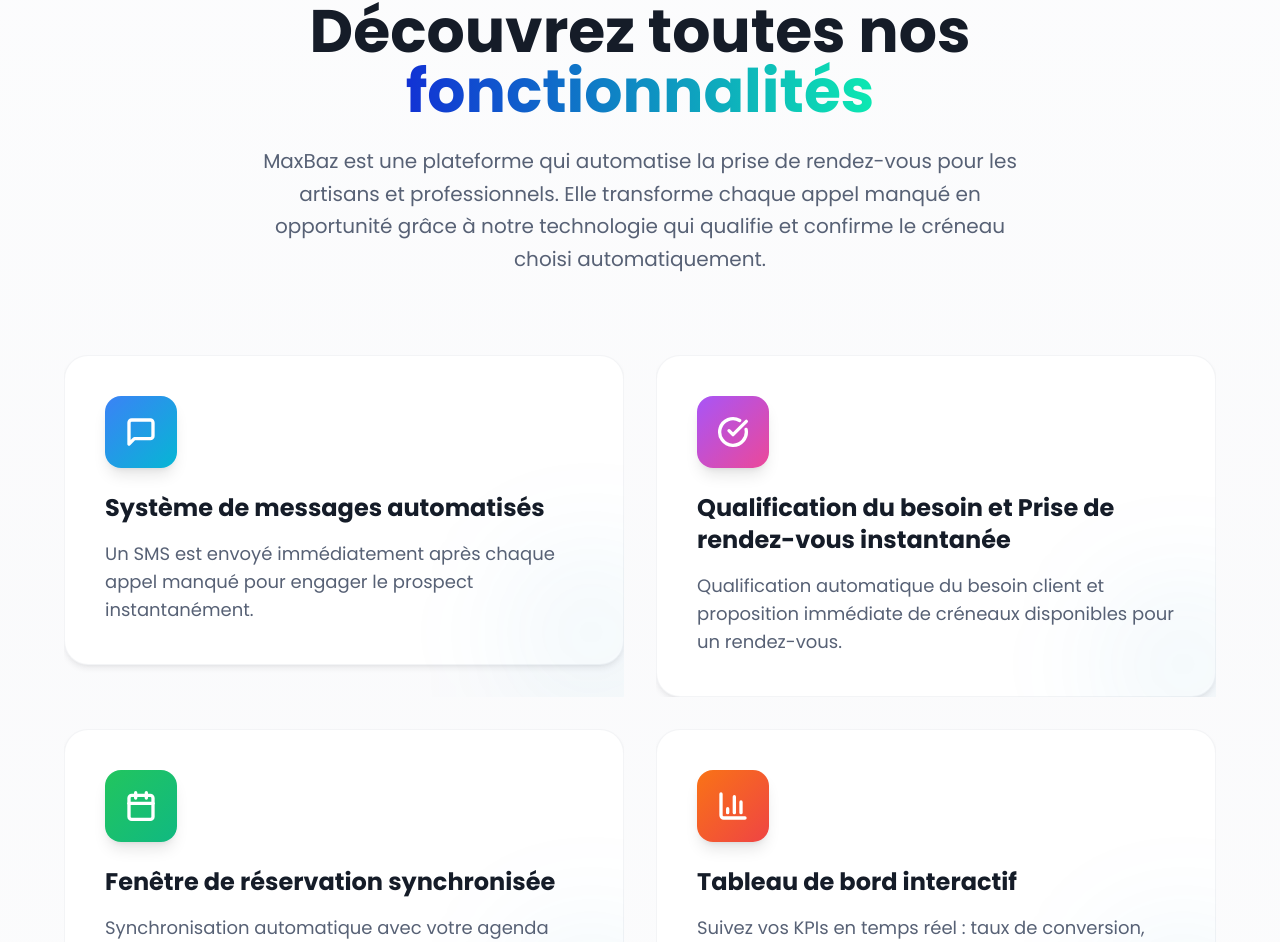
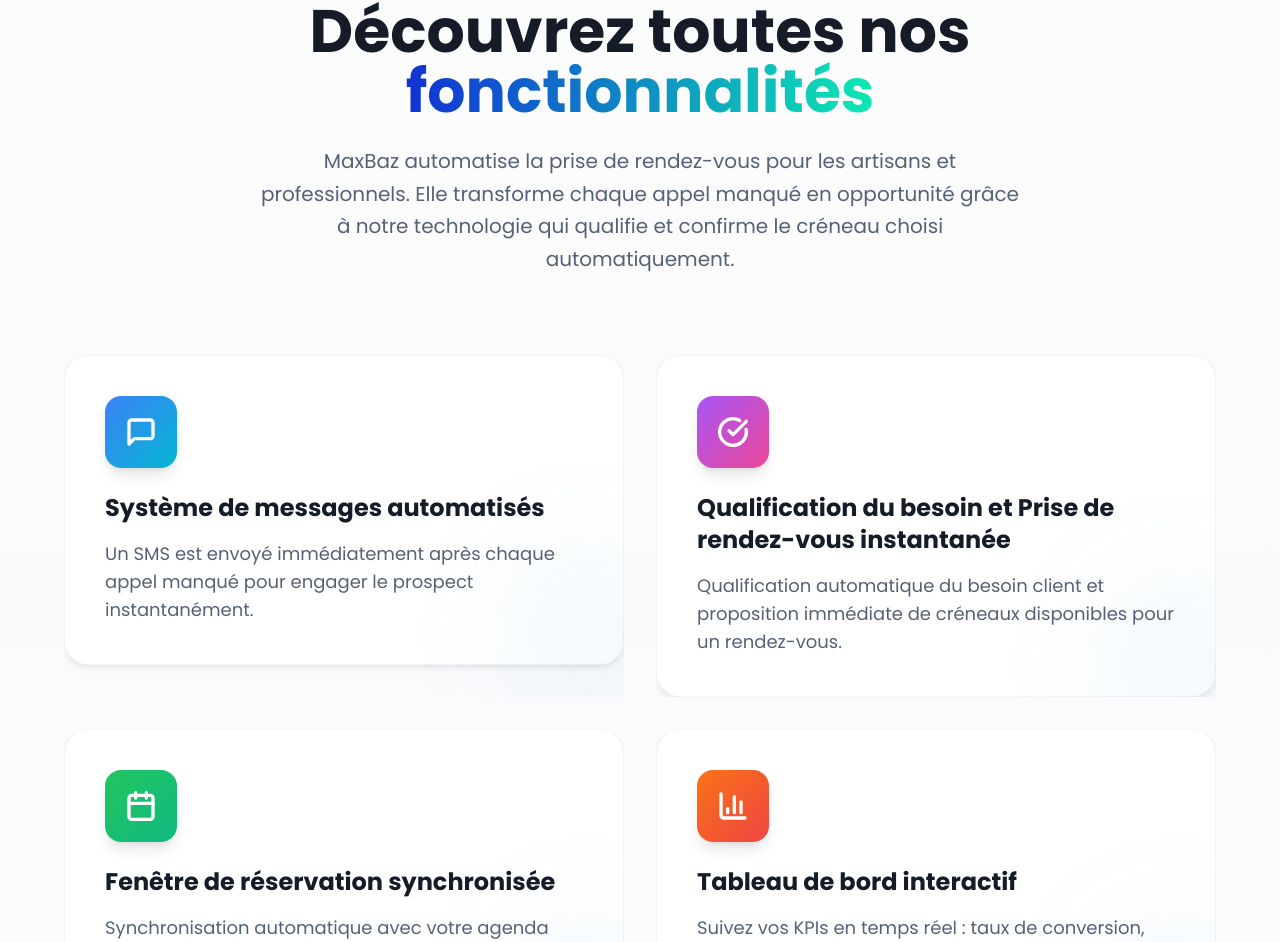
Before and after one commit to sasportasmaxime-coder/maxbaz-instant-connect, a React (Vite) app: page / in a window 1280 px wide. Shown: the part 2756-3698 px from the top of the page. Built offline with nearby package versions, Linux system fonts and the light colour scheme; the HTML template or start-up script is replaced by a standard one.

Commit message:
Visual edit in Lovable

```diff
--- a/src/components/FeaturesSection.tsx
+++ b/src/components/FeaturesSection.tsx
@@ -36,9 +36,7 @@ const FeaturesSection = () => {
             </span>
           </h2>
 
-          <p className="text-xl text-muted-foreground leading-relaxed max-w-3xl mx-auto">
-            MaxBaz est une plateforme qui automatise la prise de rendez-vous pour les artisans et professionnels. Elle transforme chaque appel manqué en opportunité grâce à notre technologie qui qualifie et confirme le créneau choisi automatiquement.
-          </p>
+          <p className="text-xl text-muted-foreground leading-relaxed max-w-3xl mx-auto my-0">MaxBaz automatise la prise de rendez-vous pour les artisans et professionnels. Elle transforme chaque appel manqué en opportunité grâce à notre technologie qui qualifie et confirme le créneau choisi automatiquement.</p>
         </div>
 
         <div className="grid md:grid-cols-2 gap-6 lg:gap-8 max-w-6xl mx-auto">
```
